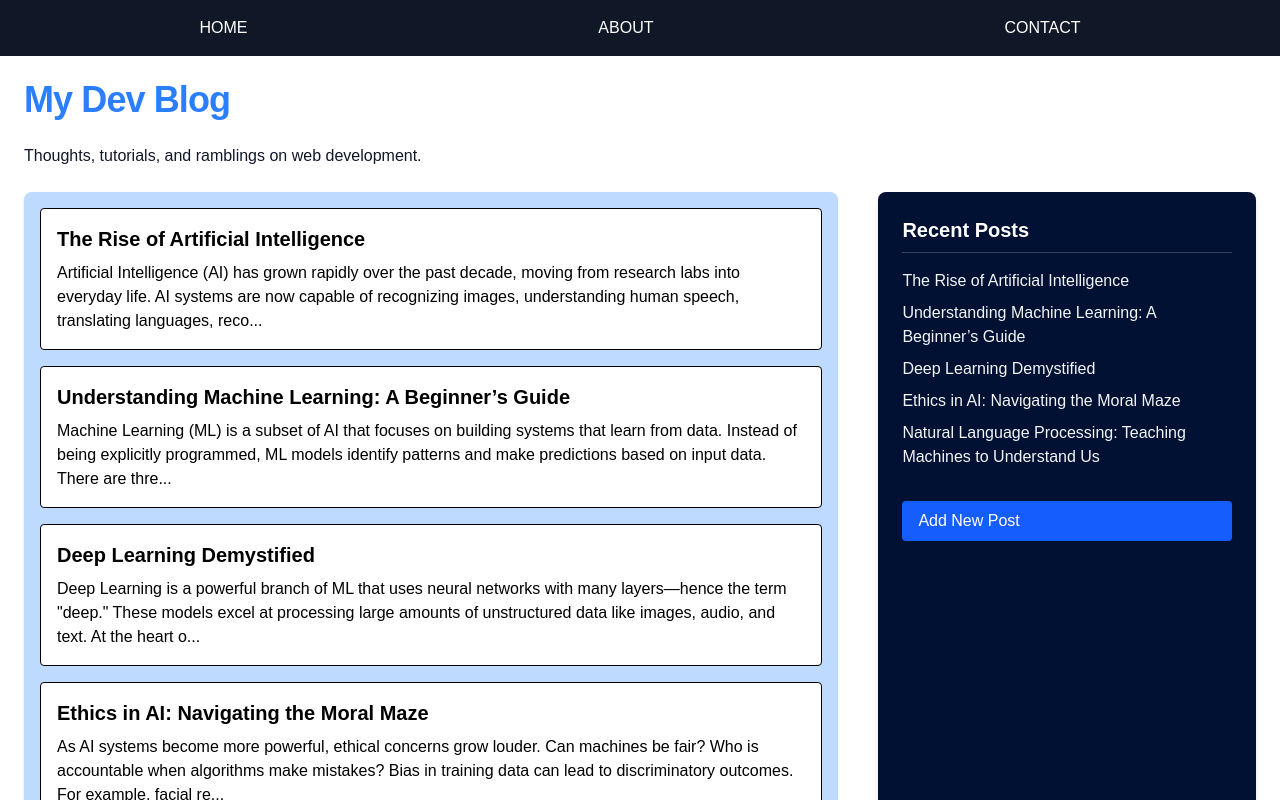
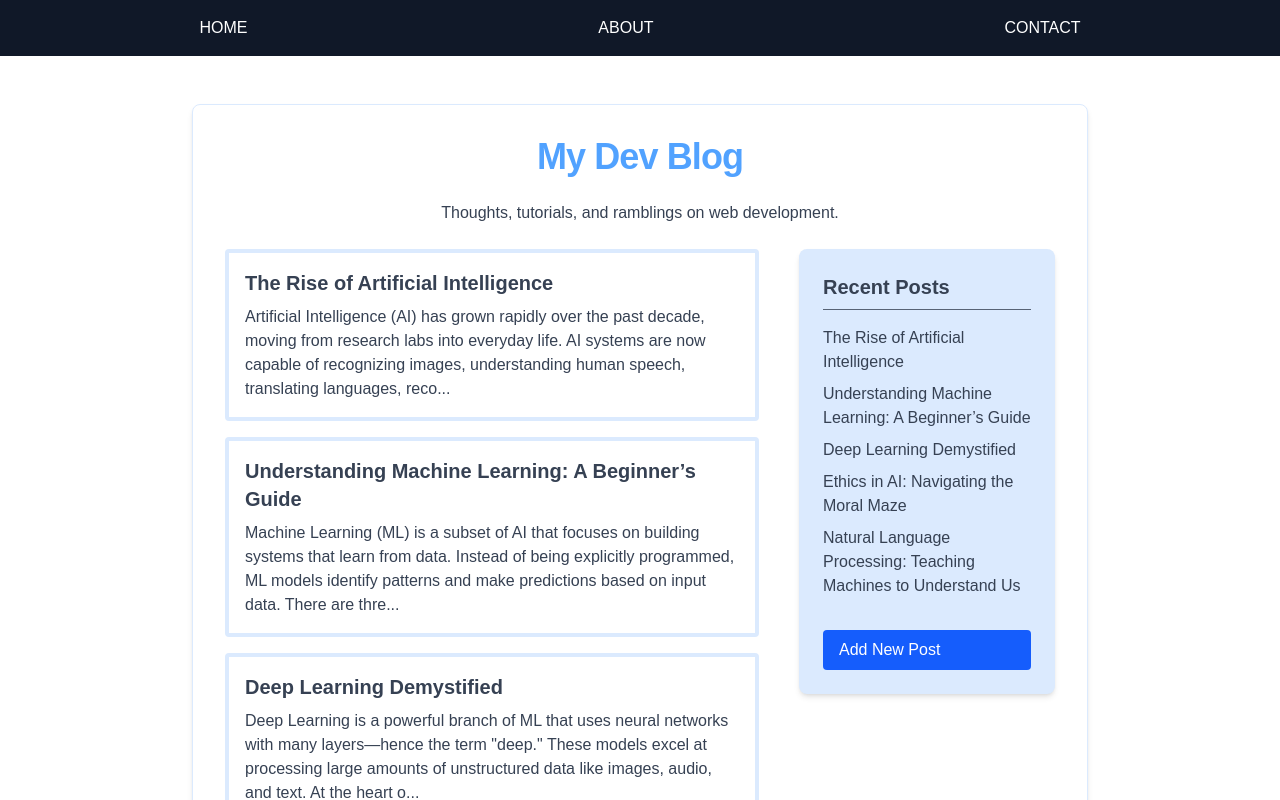
Before and after one commit to paquerettee/blog-nextjs, a Next.js app: page / in a window 1280 px wide. Shown: the top 800 px of the page. Built offline with nearby package versions, Linux system fonts and the light colour scheme.

Commit message:
update styling

```diff
--- a/src/app/about/page.tsx
+++ b/src/app/about/page.tsx
@@ -1,17 +1,16 @@
 export default function AboutPage() {
   return (
-    <section className="min-h-screen bg-white text-black py-12 px-6">
-      <div className="max-w-3xl mx-auto bg-white rounded-lg shadow-md border border-blue-100 p-8 space-y-6">
+    <div className="max-w-4xl mx-auto bg-white rounded-lg shadow-md border border-blue-100 p-8 space-y-6">
       <h1 className="text-4xl font-bold text-blue-400 text-center">About This Blog</h1>
 
       <p className="text-gray-700">
-          Welcome to my blog! This is a simple project built with React, Next.js, and TypeScript.
-          Here I practice components, context, hooks, routing, and styling with Tailwind.
+        Welcome to my blog! This is a simple project built with React, Next.js, and TypeScript. Here
+        I practice components, context, hooks, routing, and styling with Tailwind.
       </p>
 
       <p className="text-gray-700">
-          The goal is to create a small, functional blog where you can view posts, add new posts,
-          and experiment with different React features. Everything is client-side for now, with
+        The goal is to create a small, functional blog where you can view posts, add new posts, and
+        experiment with different React features. Everything is client-side for now, with
         localStorage handling persistence.
       </p>
 
@@ -20,6 +19,5 @@ export default function AboutPage() {
         using the “New Post” form.
       </p>
     </div>
-    </section>
   );
 }
--- a/src/app/components/HomeClient.tsx
+++ b/src/app/components/HomeClient.tsx
@@ -6,14 +6,20 @@ import Sidebar from "../components/Sidebar";
 export default function HomeClient() {
   return (
     // <section className="max-w-3xl w-auto lg:w-full mx-auto p-6 space-y-6">
-    <section className="w-auto lg:w-full mx-auto p-6 space-y-6">
-      <h1 className="text-4xl font-extrabold text-blue-500 dark:text-blue-400 tracking-tight ">
-        My Dev Blog
-      </h1>
-      <p className="text-gray-900">Thoughts, tutorials, and ramblings on web development.</p>
-      <section className="flex gap-10">
-        <PostList />
-        <Sidebar />
+    <section className="w-auto lg:w-full mx-auto space-y-6">
+      <h1 className="text-4xl font-bold text-blue-400 text-center tracking-tight">My Dev Blog</h1>
+
+      <p className="text-1xl text-gray-700 text-center">
+        Thoughts, tutorials, and ramblings on web development.
+      </p>
+
+      <section className="flex gap-10 items-start">
+        <div className="flex-1">
+          <PostList />
+        </div>
+        <div className="flex-shrink-0 max-w-64 w-full">
+          <Sidebar />
+        </div>
       </section>
     </section>
   );
--- a/src/app/components/PostItem.tsx
+++ b/src/app/components/PostItem.tsx
@@ -8,7 +8,7 @@ export default function PostItem({ id, title, body }: PostItemProps) {
   const [isExpanded, setIsExpanded] = useState(false);
 
   return (
-    <div className="border p-4 max-w-6xl rounded mb-4 hover:shadow transition bg-white text-black dark:bg-neutral-900 dark:text-blue-200">
+    <div className="border-4 border-blue-100 p-4 max-w-6xl rounded hover:shadow transition bg-white text-gray-700 dark:bg-neutral-900 dark:text-blue-200">
       <h2
         className="text-xl font-semibold cursor-pointer hover:text-blue-400"
         onClick={() => setIsExpanded((prev) => !prev)}
--- a/src/app/components/PostList.tsx
+++ b/src/app/components/PostList.tsx
@@ -8,7 +8,7 @@ export default function PostList() {
   if (posts.length === 0) return <p>No posts yet.</p>;
 
   return (
-    <div className="flex flex-col bg-blue-200 text-black dark:bg-neutral-800 dark:text-white p-4 rounded-lg shadow">
+    <div className="flex flex-col gap-4 text-black dark:bg-neutral-800 dark:text-white ">
       {posts.map((post) => {
         // console.log(post.id);
         return <PostItem key={post.id} id={post.id} title={post.title} body={post.body} />;
--- a/src/app/components/Sidebar.tsx
+++ b/src/app/components/Sidebar.tsx
@@ -9,14 +9,14 @@ export default function Sidebar() {
   const recentPosts = posts.slice(0, 5);
 
   return (
-    <aside className="flex flex-col gap-4 bg-[#001133] text-white p-6 rounded-lg shadow-md">
-      <h3 className="text-xl font-semibold border-b border-white/20 pb-2">Recent Posts</h3>
+    <aside className="flex flex-col gap-4 bg-blue-100 text-gray-700 p-6 rounded-lg shadow-md">
+      <h3 className="text-xl font-semibold border-b border-gray-700/80 pb-2">Recent Posts</h3>
       <ul className="space-y-2">
         {recentPosts.map((post) => (
           <li key={post.id}>
             <Link
               href={`/post/${post.id}`}
-              className="text-gray-100 hover:text-blue-300 transition-colors duration-200"
+              className="text-gray-700 hover:text-blue-400 transition-colors duration-200"
             >
               {post.title}
             </Link>
--- a/src/app/contact/page.tsx
+++ b/src/app/contact/page.tsx
@@ -1,7 +1,6 @@
 export default function ContactPage() {
   return (
-    <section className="min-h-screen bg-white text-black py-12 px-6">
-      <div className="max-w-3xl mx-auto bg-white rounded-lg shadow-md border border-blue-100 p-8">
+    <div className="max-w-4xl mx-auto bg-white rounded-lg shadow-md border border-blue-100 p-8">
       <h1 className="text-4xl font-bold text-blue-400 mb-10 text-center">Contact Us</h1>
 
       <div className="grid grid-cols-1 md:grid-cols-2 gap-16">
@@ -66,6 +65,5 @@ export default function ContactPage() {
         </form>
       </div>
     </div>
-    </section>
   );
 }
--- a/src/app/layout.tsx
+++ b/src/app/layout.tsx
@@ -12,12 +12,11 @@ export default function RootLayout({
 
   return (
     <html lang="en">
-      {/* <body className="bg-white text-black dark:bg-black dark:text-white"> */}
-      <body className="bg-white text-black dark:bg-red-900 dark:text-yellow-300">
+      <body className="min-h-screen bg-white text-black dark:bg-red-900 dark:text-yellow-300">
         <header>
           <Navbar />
         </header>
-        <main className="dark:bg-neutral-900">
+        <main className="py-12 px-6 dark:bg-neutral-900">
           <PostsProvider posts={posts}>{children}</PostsProvider>
         </main>
       </body>
--- a/src/app/page.tsx
+++ b/src/app/page.tsx
@@ -1,5 +1,9 @@
 import HomeClient from "./components/HomeClient";
 
 export default async function HomePage() {
-  return <HomeClient />;
+  return (
+    <div className="max-w-4xl mx-auto rounded-lg shadow-md border border-blue-100 p-8">
+      <HomeClient />
+    </div>
+  );
 }
```
Lines whose indentation alone changed are shown as unchanged.
